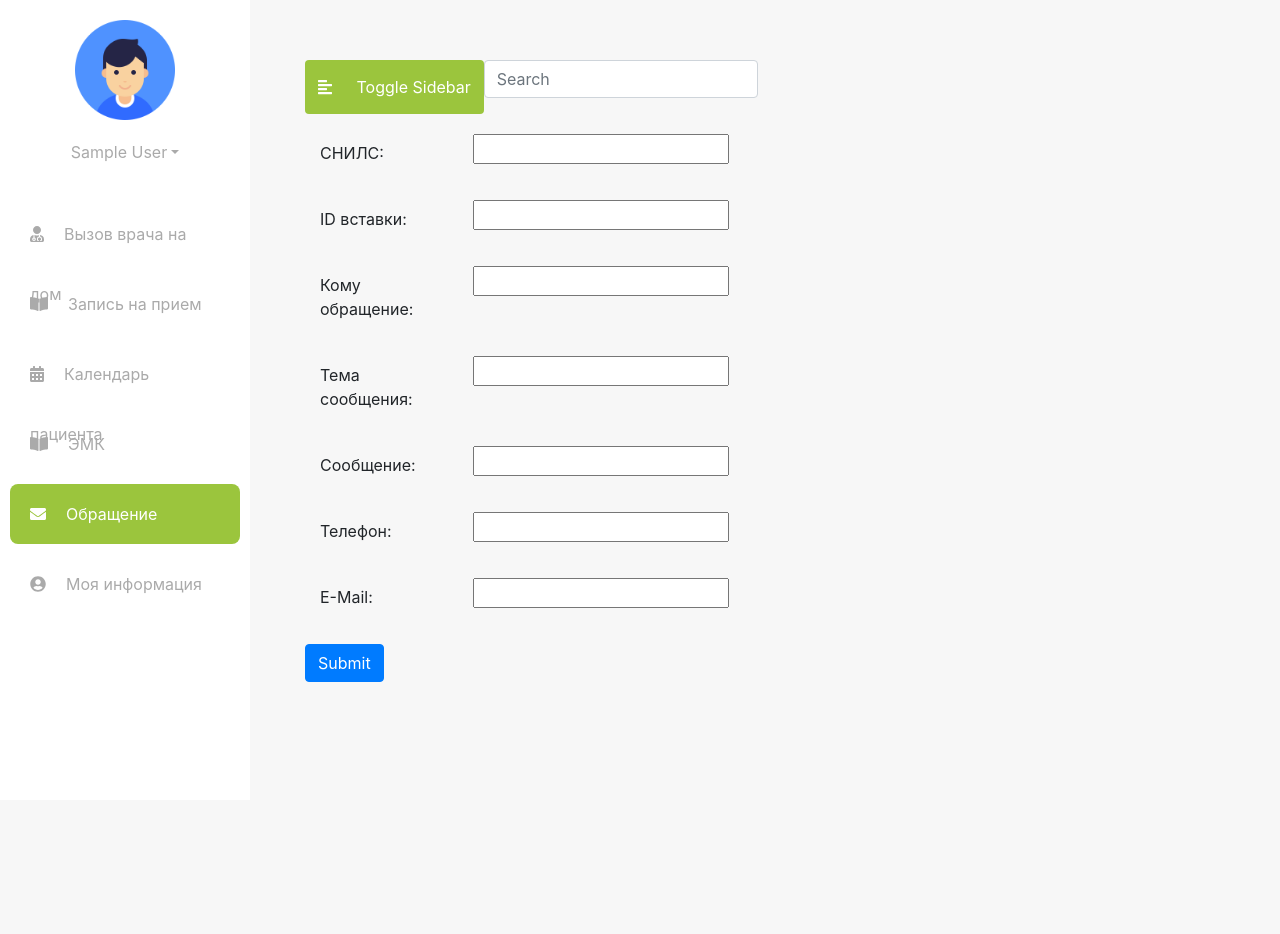
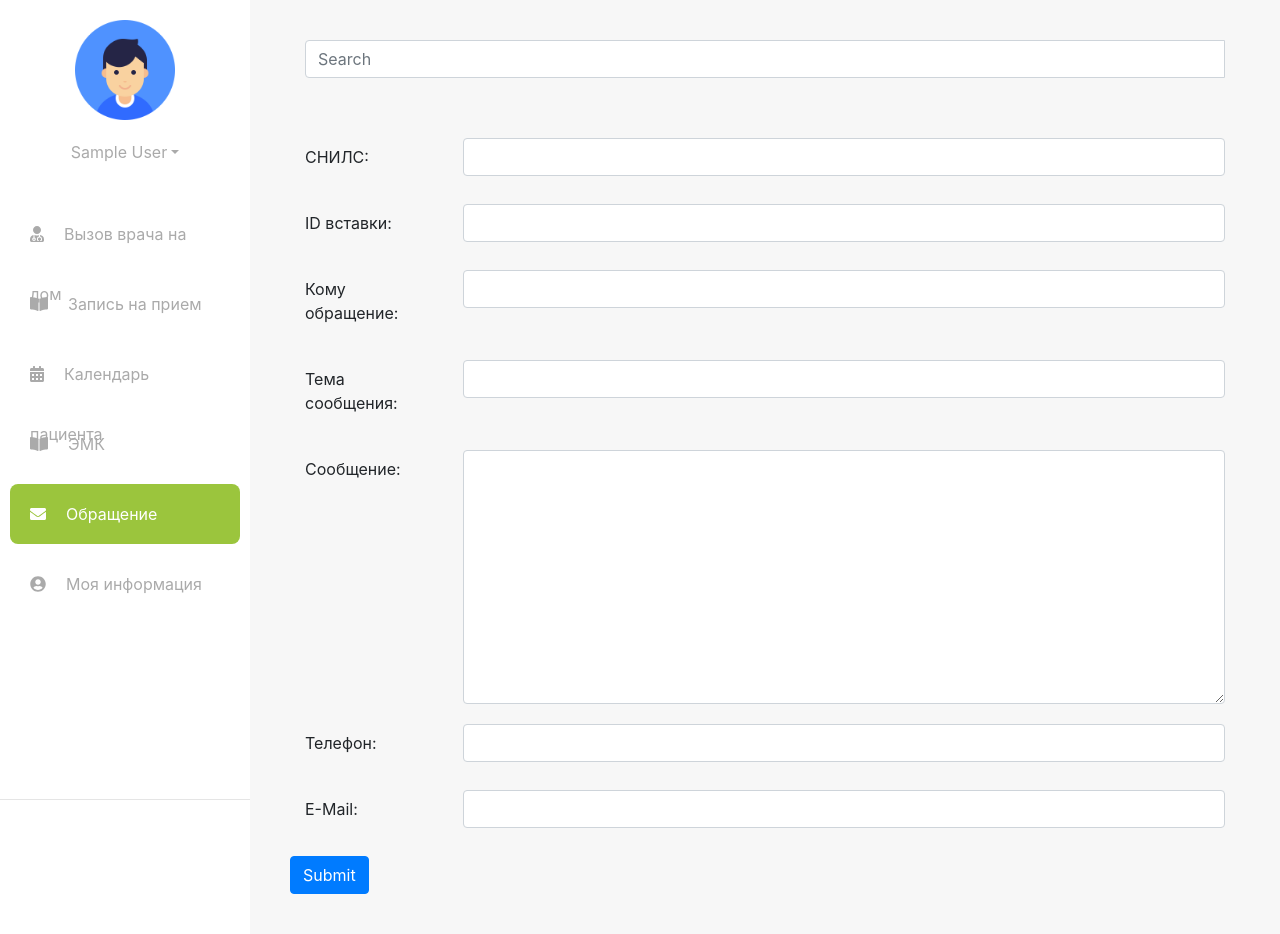
Before and after one commit to akariasmorum/personalpage, a Django app: page /message in a window 1280 px wide. Before the commit the page ends 682 px from the top, so only its background shows below. Run offline with Django 3.2, Linux system fonts and the light colour scheme; the visitor is signed in with stand-in values (Sample User, id 1); some libraries are stand-ins or nearby versions.

Commit message:
Добавил верстку

```diff
--- a/account/accountpage/forms.py
+++ b/account/accountpage/forms.py
@@ -6,13 +6,13 @@
 from .models import PatientUser
 
 class Message(forms.Form):
-	snils = forms.CharField(label='СНИЛС', max_length=14)
-	id_doc_site = forms.CharField(label='ID вставки', max_length=5)
-	recipient = forms.CharField(label='Кому обращение', max_length=20)
-	subject = forms.CharField(label='Тема сообщения', max_length=20)
-	message = forms.CharField(label='Сообщение', max_length=200)
-	phone = forms.CharField(label='Телефон', max_length=16)
-	email = forms.CharField(label='E-Mail', max_length=20)
+	snils = forms.CharField(widget =forms.TextInput(attrs={'class': 'form-control'}),label='СНИЛС', max_length=14)
+	id_doc_site = forms.CharField(widget =forms.TextInput(attrs={'class': 'form-control'}),label='ID вставки', max_length=5)
+	recipient = forms.CharField(widget =forms.TextInput(attrs={'class': 'form-control'}),label='Кому обращение', max_length=20)
+	subject = forms.CharField(widget =forms.TextInput(attrs={'class': 'form-control'}),label='Тема сообщения', max_length=20)
+	message = forms.CharField(widget =forms.Textarea(attrs={'class': 'form-control'}),label='Сообщение', max_length=200)
+	phone = forms.CharField(widget =forms.TextInput(attrs={'class': 'form-control'}),label='Телефон', max_length=16)
+	email = forms.CharField(widget =forms.TextInput(attrs={'class': 'form-control'}),label='E-Mail', max_length=20)
 
 
 class SignUpForm(UserCreationForm):
--- a/account/accountpage/templates/appointment.html
+++ b/account/accountpage/templates/appointment.html
@@ -6,7 +6,7 @@
                   <form >
                       <div class="form-group row">
                         <label class="col-sm-2 col-form-label" for="pacient">Пациент</label>
-                        <div class="col-sm-4">
+                        <div class="col">
                             <select id="pacient" class="form-control">
                                 <option selected>Иванова Мария Петровна(12.12.1965)</option>
                                 <option >Иванов Алексей Михайлович(31.12.2014)</option>
@@ -16,7 +16,7 @@
                       </div>
                       <div class="form-group row">
                         <label class="col-sm-2 col-form-label" for="type-doctor">Врач</label>
-                        <div class="col-sm-4">
+                        <div class="col">
                             <select id="type-doctor" class="form-control">
                                 <option >Хирург</option>
                                 <option >ЛОР</option>
--- a/account/accountpage/templates/base.html
+++ b/account/accountpage/templates/base.html
@@ -20,13 +20,26 @@
       svg{
         margin-right: 20px;
       }
+      .green{
+        background-color:  #9BC53D;
+        border: 0px !important;
+      }
+      #top-button{
+        display: none;
+      }
       .wrapper {
           display: flex;
           width: 100%;
       }
 
 
+      nav{
+        border-bottom: 1px solid rgba(0,0,0,.1);
+      }
+
       /* полоса прокрутки */
+
+
 
       .mCSB_inside>.mCSB_container
       {
@@ -121,7 +134,16 @@
       #content.active {
           width: calc(100% - 250px);
       }
+      #top-button{
+        display: inline-block;
       }
+    }
+
+    .main-content{
+      padding-top: 40px;
+    }
+
+
     .row{
       margin:20px 0px;
     }
@@ -161,7 +183,11 @@
 
       #task li{
         margin:20px 0px;
+
       }
+
+
+
   /* конец календаря */
 
 
@@ -220,22 +246,71 @@
       <!-- Page Content -->
     <div id="content">
       <div class='container'>
-          <div class="row">
-            <button type="button" id="sidebarCollapse" class="btn navbar-toggle" data-target="#sidebar">
+          <div class = 'input-group'>
+
+              <input class="form-control" type="text" placeholder="Search" aria-label="Search">
+              <span class='input-group-btn'>
+                <button class="btn btn-secondary green" id = 'top-button' type="button" data-toggle="collapse" aria-haspopup="true" aria-expanded="false" data-target = '#topbar' aria-controls='topbar'>
                   <i class="fas fa-align-left"></i>
-                    <span>Toggle Sidebar</span>
                 </button>
+              </span>
+            </form>
 
-            <div class="md-form active-pink-2 mb-3">
-              <input class="form-control" type="text" placeholder="Search" aria-label="Search">
-            </div>
+          </button>
           </div>
 
+          <nav id="topbar" class='collapse'>
+            <ul class="sidebar-header list-unstyled">
+              <li class='row d-flex justify-content-center' >
+                {% load static %}
+                <img class = 'align-self-center my-pic ' src='{% static "user.png" %}'></li>
+              <li class='row d-flex justify-content-center'>
+                <a href='#user-submenu-top' data-toggle='collapse' aria-expanded='false' class='dropdown-toggle collapsed align-self-center'>{{ name }}</a>
+              </li>
+              <li class='row d-flex justify-content-center'>
+                <ul class='collapse list-unstyled align-self-center' id='user-submenu-top'>
+                  <li>Сменить пароль</li>
+                  <li>Выход</li>
+                </ul>
+              </li>
 
+
+          </ul>
+
+          <ul class="list-unstyled components">
+
+              <li {% if nbar == 'call-doc'%} class='active' {% endif %}>
+                  <a href = "{% url 'call-doc' %}" > <i class="fas fa-user-md"> </i>Вызов врача на дом</a>
+              </li>
+
+              <li {% if nbar == 'app'%} class='active' {% endif %}>
+                  <a href="{% url 'appointment' %}"><i class="fas fa-book-open"></i>Запись на прием</a>
+              </li>
+
+              <li {% if nbar == 'schedule'%} class='active' {% endif %}>
+                  <a href="{% url 'schedule' %}"><i class="fas fa-calendar-alt"></i>Календарь пациента</a>
+              </li>
+              <li {% if nbar == 'ehr'%} class='active' {% endif %}>
+                  <a href="{% url 'ehr' %}"><i class="fas fa-book-open"></i>ЭМК</a>
+              </li>
+              <li {% if nbar == 'message'%} class='active' {% endif %}>
+                  <a href="{% url 'message' %}"><i class="fas fa-envelope"></i>Обращение</a>
+              </li>
+              <li>
+                  <a href="#"><i class="fas fa-user-circle"></i>Моя информация</a>
+              </li>
+
+
+          </ul>
+          </nav>
+          </div>
+
+          <div class = 'main-content'>
           {% block context %}
 
 
           {% endblock %}
+          </div><!--main-content-->
 
        </div>
     </div>
--- a/account/accountpage/templates/message.html
+++ b/account/accountpage/templates/message.html
@@ -12,7 +12,7 @@
 		    <div class="form-group row">
 		        {{ field.errors }}
 		        <div class="col-sm-2 col-form-label">{{ field.label_tag }}</div>
-		        <div class="col-sm-6"> {{ field }} </div>
+		        <div class="col"> {{ field }} </div>
 		    </div>
 		{% endfor %}
 
```
Also changed, not shown: account/accountpage/templates/schedule.html (+74 -21 lines). Lines whose indentation alone changed are shown as unchanged.
